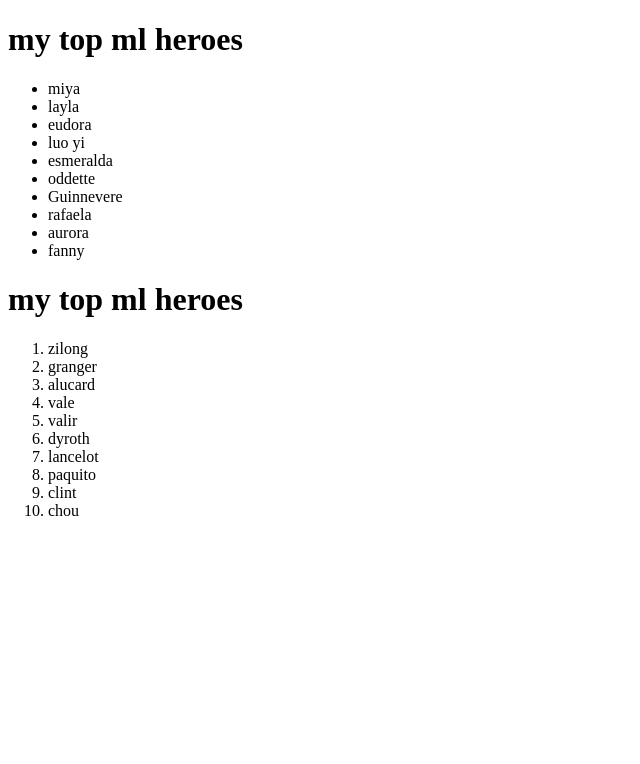
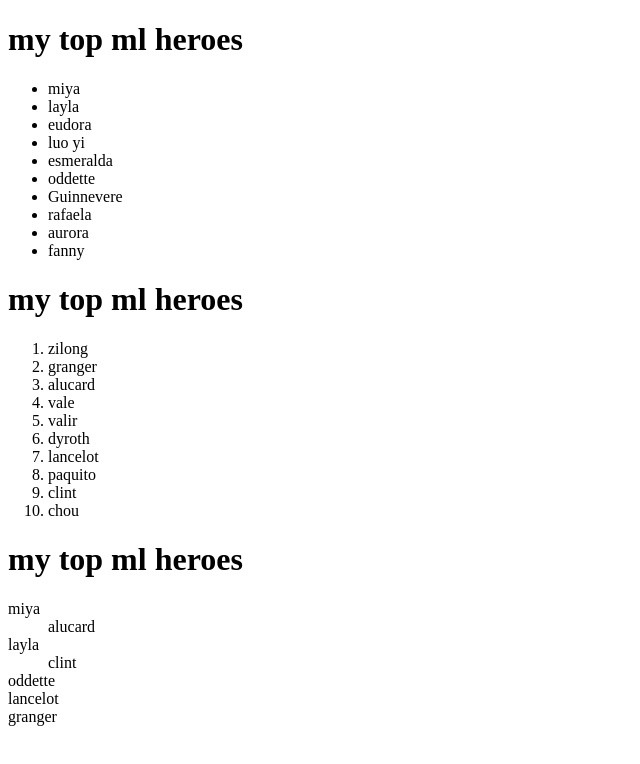
Before and after one commit to Hsisbrk/Hsisbrk.github.io, a plain HTML site: page mylist/index.html in a window 1280 px wide. Shown: the whole page, without its empty margins (0-640 px from the left). Drawn offline with Linux system fonts and the light colour scheme.

Commit message:
Updated my work
3/18/21
12:32

```diff
--- a/mylist/index.html
+++ b/mylist/index.html
@@ -36,5 +36,17 @@
   <li> chou </li>
   </ol>
 
+
+<h1> my  top ml heroes </h1>
+<dl start = "10">
+  <dt> miya </dt>
+  <dd> alucard </dd>
+  <dt> layla </dt>
+  <dd> clint </dd>
+  <dt> oddette </dt>
+  <dt> lancelot </dt>
+  <dt> granger </dt>
+  </dl>
+
 </body>
 </html>
```
